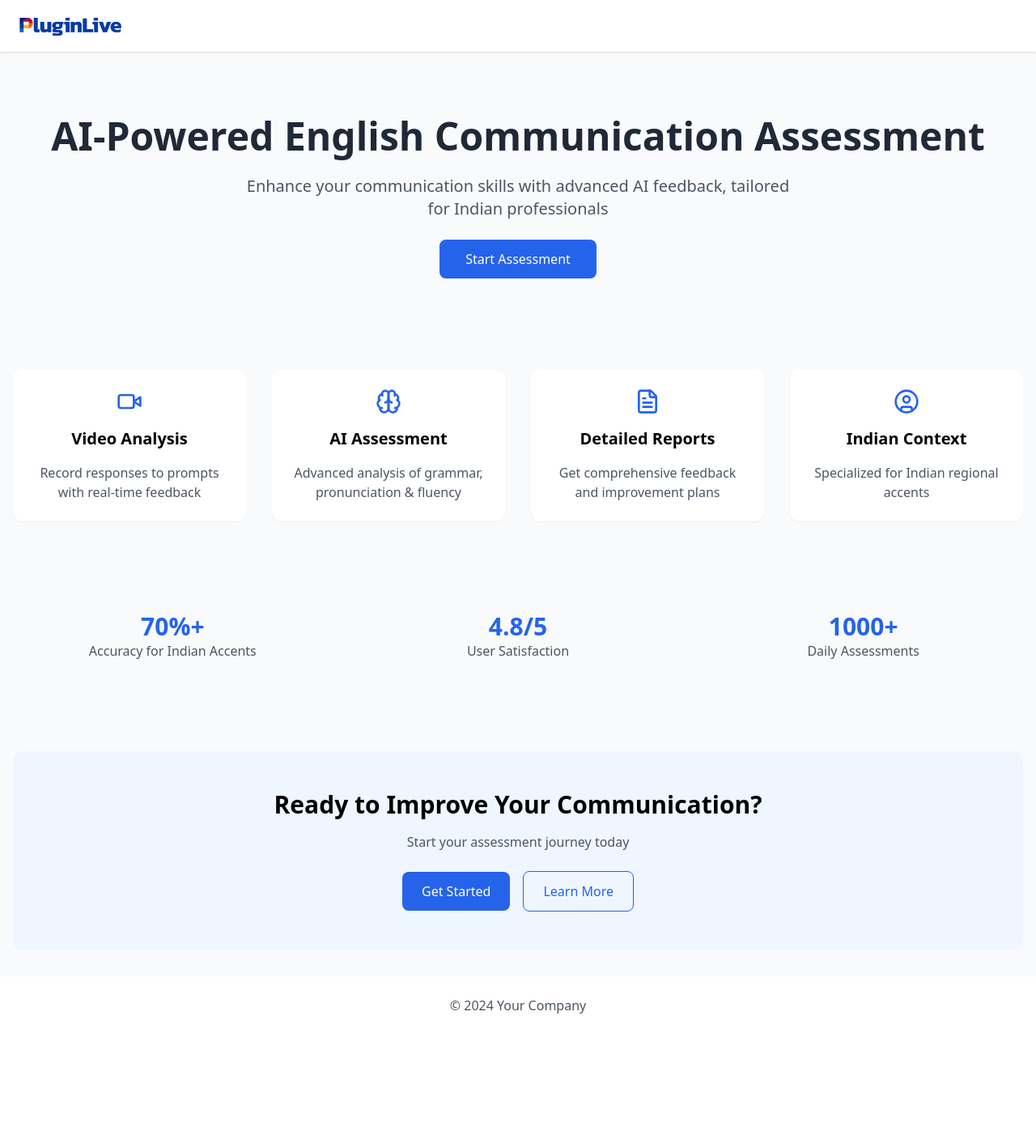
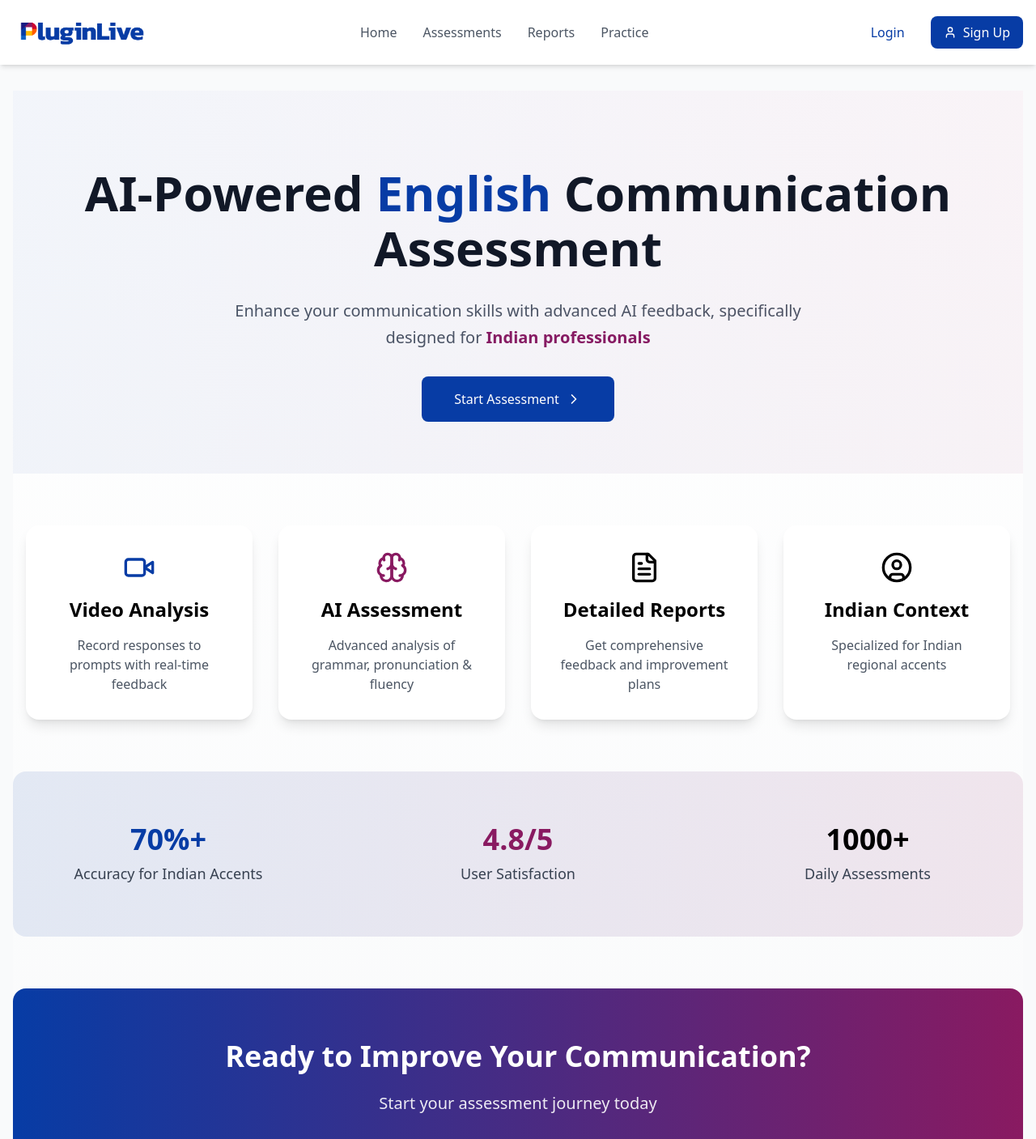
Before and after one commit to vedant069/AI-driven-English-communication-assessment-system, a React (Vite) app in the folder frontend/: page / in a window 1280 px wide. Shown: the top 1407 px of the page at 81% size. Before the commit the page ends 1278 px from the top, so only its background shows below. Built offline with nearby package versions, Linux system fonts and the light colour scheme.

Commit message:
added navbar

```diff
--- a/frontend/src/components/layout/Footer.jsx
+++ b/frontend/src/components/layout/Footer.jsx
@@ -4,7 +4,7 @@ function Footer() {
   return (
     <footer className="bg-white shadow mt-auto">
       <div className="container mx-auto px-4 py-6">
-        <p className="text-center text-gray-600">© 2024 Your Company</p>
+        <p className="text-center text-gray-600">© 2024 PluginLive</p>
       </div>
     </footer>
   )
--- a/frontend/src/components/layout/Navbar.jsx
+++ b/frontend/src/components/layout/Navbar.jsx
@@ -1,22 +1,96 @@
-import React from 'react'
+import React, { useState } from 'react'
 import { Link } from 'react-router-dom'
-
+import { Menu, X, User } from 'lucide-react'
 
 function Navbar() {
+  const [isOpen, setIsOpen] = useState(false)
+
+  const navLinks = [
+    { name: 'Home', path: '/' },
+    { name: 'Assessments', path: '/assessments' },
+    { name: 'Reports', path: '/reports' },
+    { name: 'Practice', path: '/practice' },
+  ]
+
   return (
-    <nav className="bg-white shadow">
+    <nav className="bg-white shadow-md sticky top-0 z-50">
       <div className="container mx-auto px-4">
-        <div className="flex justify-between h-16">
+        <div className="flex justify-between h-20">
+          {/* Logo */}
           <div className="flex items-center">
-          <Link to="/" className="text-xl font-bold">
+            <Link to="/" className="flex items-center">
               <img
                 src="/images/logo.png"
                 alt="Logo"
-                className="h-20"
+                className="h-24"
               />
             </Link>
           </div>
+
+          {/* Desktop Navigation */}
+          <div className="hidden md:flex items-center space-x-8">
+            {navLinks.map((link) => (
+              <Link
+                key={link.name}
+                to={link.path}
+                className="text-gray-600 hover:text-brand-blue transition-colors duration-200"
+              >
+                {link.name}
+              </Link>
+            ))}
+          </div>
+
+          {/* Auth Buttons */}
+          <div className="hidden md:flex items-center space-x-4">
+            <button className="px-4 py-2 text-brand-blue hover:text-brand-purple transition-colors duration-200">
+              Login
+            </button>
+            <button className="px-4 py-2 bg-brand-blue text-white rounded-lg hover:bg-brand-purple transition-all duration-200 flex items-center space-x-2">
+              <User className="w-4 h-4" />
+              <span>Sign Up</span>
+            </button>
+          </div>
+
+          {/* Mobile Menu Button */}
+          <div className="md:hidden flex items-center">
+            <button
+              onClick={() => setIsOpen(!isOpen)}
+              className="text-gray-600 hover:text-brand-blue focus:outline-none"
+            >
+              {isOpen ? (
+                <X className="h-6 w-6" />
+              ) : (
+                <Menu className="h-6 w-6" />
+              )}
+            </button>
+          </div>
         </div>
+
+        {/* Mobile Menu */}
+        {isOpen && (
+          <div className="md:hidden">
+            <div className="px-2 pt-2 pb-3 space-y-1">
+              {navLinks.map((link) => (
+                <Link
+                  key={link.name}
+                  to={link.path}
+                  className="block px-3 py-2 text-gray-600 hover:text-brand-blue hover:bg-gray-50 rounded-md"
+                  onClick={() => setIsOpen(false)}
+                >
+                  {link.name}
+                </Link>
+              ))}
+              <div className="mt-4 space-y-2">
+                <button className="block w-full px-3 py-2 text-center text-brand-blue hover:text-brand-purple">
+                  Login
+                </button>
+                <button className="block w-full px-3 py-2 text-center bg-brand-blue text-white rounded-lg hover:bg-brand-purple">
+                  Sign Up
+                </button>
+              </div>
+            </div>
+          </div>
+        )}
       </div>
     </nav>
   )
--- a/frontend/src/components/pages/Home.jsx
+++ b/frontend/src/components/pages/Home.jsx
@@ -1,51 +1,69 @@
 // frontend/src/components/pages/Home.jsx
-import React from 'react'
-import { UserCircle, Video, Brain, FileText } from 'lucide-react'
+import React, { useState } from 'react'
+import { UserCircle, Video, Brain, FileText, ChevronRight } from 'lucide-react'
 
 function Home() {
+  const [isHovered, setIsHovered] = useState(null)
+
   return (
-    <div className="space-y-16">
+    <div className="space-y-16 bg-gradient-to-b from-white to-gray-50">
       {/* Hero Section */}
-      <section className="text-center space-y-6 py-12">
-        <h1 className="text-5xl font-bold text-gray-800">
-          AI-Powered English Communication Assessment
+      <section className="text-center space-y-8 py-16 relative overflow-hidden">
+        <div className="absolute top-0 left-0 w-full h-full bg-gradient-to-r from-brand-blue/5 to-brand-purple/5" />
+        <h1 className="text-6xl font-bold text-gray-900 relative">
+          AI-Powered <span className="text-brand-blue">English</span> Communication
+          <span className="block mt-2">Assessment</span>
         </h1>
-        <p className="text-xl text-gray-600 max-w-2xl mx-auto">
-          Enhance your communication skills with advanced AI feedback, tailored for Indian professionals
+        <p className="text-xl text-gray-600 max-w-3xl mx-auto leading-relaxed">
+          Enhance your communication skills with advanced AI feedback, specifically designed
+          for <span className="text-brand-purple font-semibold">Indian professionals</span>
         </p>
-        <button className="bg-blue-600 text-white px-8 py-3 rounded-lg hover:bg-blue-700 transition">
-          Start Assessment
+        <button className="bg-brand-blue text-white px-10 py-4 rounded-lg hover:bg-brand-purple
+          transition-all duration-300 transform hover:scale-105 flex items-center mx-auto gap-2">
+          Start Assessment <ChevronRight className="w-5 h-5" />
         </button>
       </section>
 
       {/* Features Grid */}
-      <section className="grid md:grid-cols-2 lg:grid-cols-4 gap-8">
+      <section className="grid md:grid-cols-2 lg:grid-cols-4 gap-8 px-4">
         {[
           {
-            icon: <Video className="w-8 h-8 text-blue-600" />,
+            icon: <Video className="w-10 h-10" />,
             title: "Video Analysis",
-            description: "Record responses to prompts with real-time feedback"
+            description: "Record responses to prompts with real-time feedback",
+            color: "brand-blue"
           },
           {
-            icon: <Brain className="w-8 h-8 text-blue-600" />,
+            icon: <Brain className="w-10 h-10" />,
             title: "AI Assessment",
-            description: "Advanced analysis of grammar, pronunciation & fluency"
+            description: "Advanced analysis of grammar, pronunciation & fluency",
+            color: "brand-purple"
           },
           {
-            icon: <FileText className="w-8 h-8 text-blue-600" />,
+            icon: <FileText className="w-10 h-10" />,
             title: "Detailed Reports",
-            description: "Get comprehensive feedback and improvement plans"
+            description: "Get comprehensive feedback and improvement plans",
+            color: "brand-orange"
           },
           {
-            icon: <UserCircle className="w-8 h-8 text-blue-600" />,
+            icon: <UserCircle className="w-10 h-10" />,
             title: "Indian Context",
-            description: "Specialized for Indian regional accents"
+            description: "Specialized for Indian regional accents",
+            color: "brand-yellow"
           }
         ].map((feature, index) => (
-          <div key={index} className="bg-white p-6 rounded-xl shadow-sm hover:shadow-md transition">
+          <div
+            key={index}
+            className="bg-white p-8 rounded-2xl shadow-lg hover:shadow-xl transition-all duration-300
+              transform hover:-translate-y-1"
+            onMouseEnter={() => setIsHovered(index)}
+            onMouseLeave={() => setIsHovered(null)}
+          >
             <div className="flex flex-col items-center text-center space-y-4">
-              {feature.icon}
-              <h3 className="text-xl font-semibold">{feature.title}</h3>
+              <div className={`text-${feature.color} transition-colors duration-300`}>
+                {feature.icon}
+              </div>
+              <h3 className="text-2xl font-semibold">{feature.title}</h3>
               <p className="text-gray-600">{feature.description}</p>
             </div>
           </div>
@@ -53,30 +71,32 @@ function Home() {
       </section>
 
       {/* Statistics */}
-      <section className="bg-gray-50 py-12 rounded-xl">
-        <div className="grid md:grid-cols-3 gap-8 text-center">
+      <section className="bg-gradient-to-r from-brand-blue/10 to-brand-purple/10 py-16 rounded-2xl">
+        <div className="grid md:grid-cols-3 gap-12 text-center">
           {[
-            { value: "70%+", label: "Accuracy for Indian Accents" },
-            { value: "4.8/5", label: "User Satisfaction" },
-            { value: "1000+", label: "Daily Assessments" }
+            { value: "70%+", label: "Accuracy for Indian Accents", color: "brand-blue" },
+            { value: "4.8/5", label: "User Satisfaction", color: "brand-purple" },
+            { value: "1000+", label: "Daily Assessments", color: "brand-orange" }
           ].map((stat, index) => (
-            <div key={index}>
-              <div className="text-3xl font-bold text-blue-600">{stat.value}</div>
-              <div className="text-gray-600">{stat.label}</div>
+            <div key={index} className="transform hover:scale-105 transition-transform duration-300">
+              <div className={`text-4xl font-bold text-${stat.color} mb-2`}>{stat.value}</div>
+              <div className="text-gray-700 text-lg">{stat.label}</div>
             </div>
           ))}
         </div>
       </section>
 
       {/* Call to Action */}
-      <section className="text-center bg-blue-50 py-12 rounded-xl">
-        <h2 className="text-3xl font-bold mb-4">Ready to Improve Your Communication?</h2>
-        <p className="text-gray-600 mb-6">Start your assessment journey today</p>
-        <div className="space-x-4">
-          <button className="bg-blue-600 text-white px-6 py-3 rounded-lg hover:bg-blue-700 transition">
+      <section className="text-center bg-gradient-to-r from-brand-blue to-brand-purple p-16 rounded-2xl text-white">
+        <h2 className="text-4xl font-bold mb-6">Ready to Improve Your Communication?</h2>
+        <p className="text-xl mb-8 opacity-90">Start your assessment journey today</p>
+        <div className="space-x-6">
+          <button className="bg-white text-brand-blue px-8 py-4 rounded-lg
+            hover:bg-brand-yellow hover:text-gray-900 transition-all duration-300 transform hover:scale-105">
             Get Started
           </button>
-          <button className="border border-blue-600 text-blue-600 px-6 py-3 rounded-lg hover:bg-blue-50 transition">
+          <button className="border-2 border-white px-8 py-4 rounded-lg
+            hover:bg-white hover:text-brand-purple transition-all duration-300">
             Learn More
           </button>
         </div>
```
